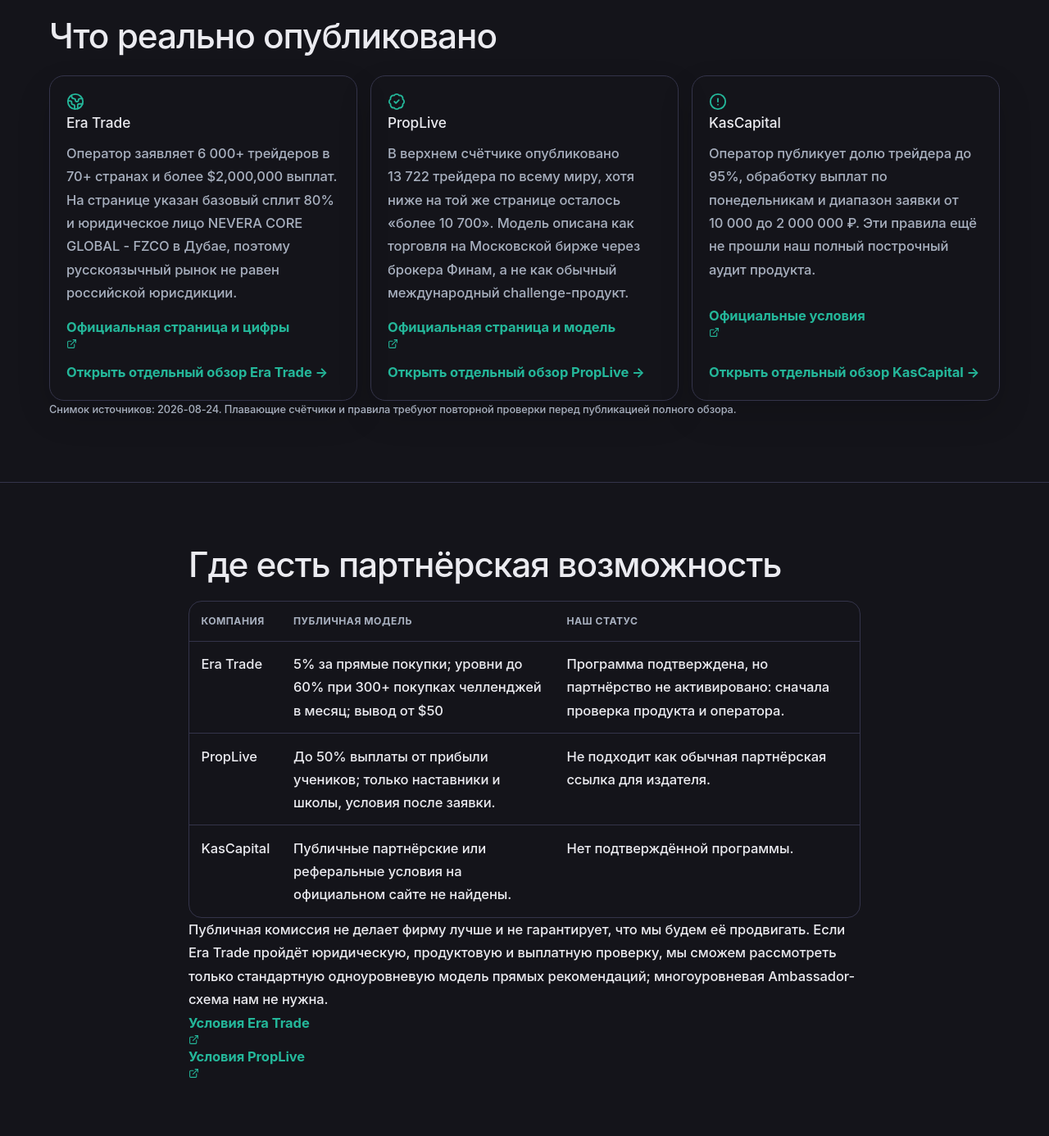
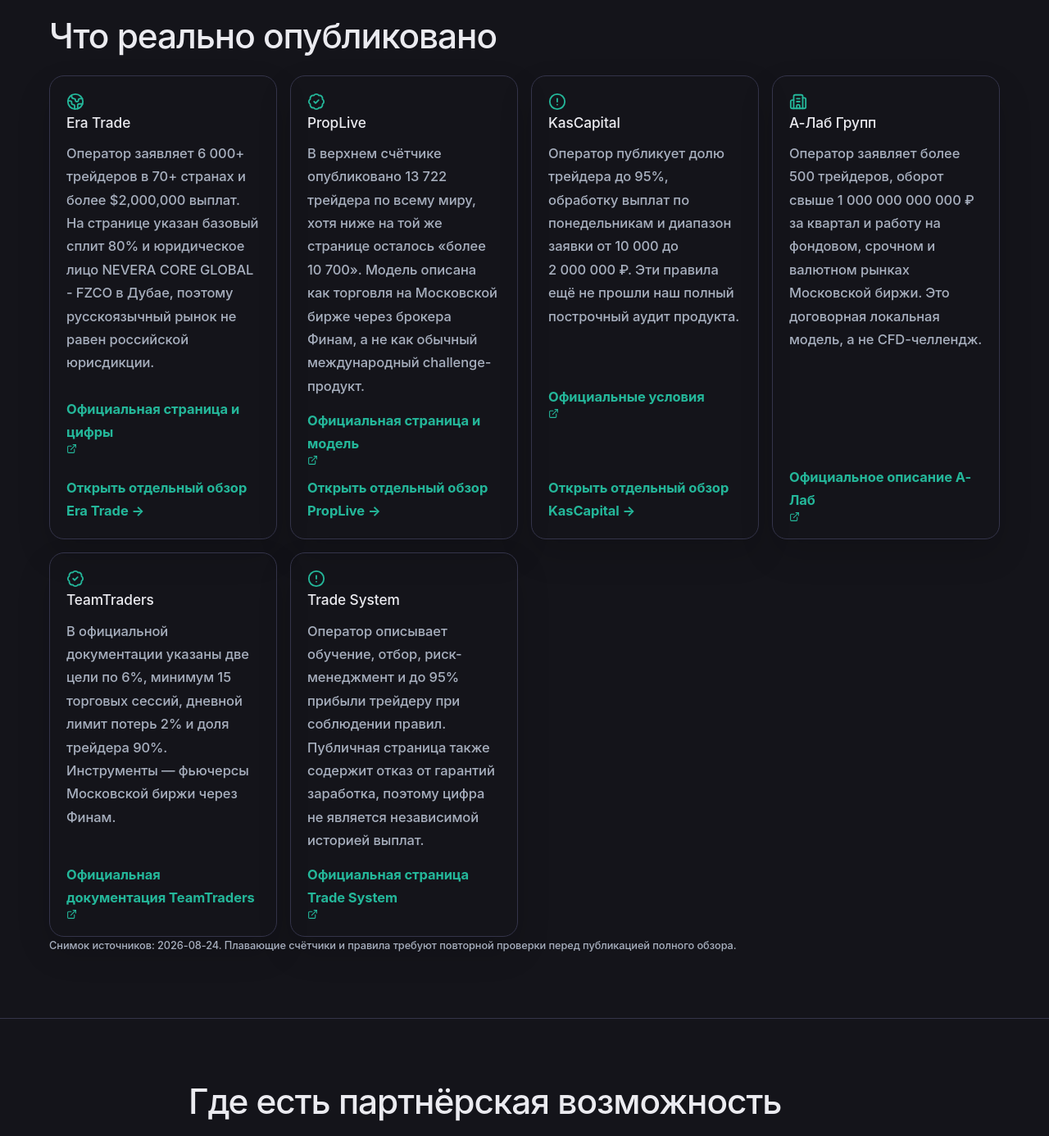
Before and after one commit to Vilmanis99/tradersfund, a Next.js app: page /ru/rossiyskie-prop-kompanii in a window 1280 px wide. Shown: the part 979-2365 px from the top of the page at 82% size. Built offline with nearby package versions, Linux system fonts and the light colour scheme; no server answers.

Commit message:
Expand Russian local prop research

```diff
--- a/app/ru/obzor-kascapital/page.tsx
+++ b/app/ru/obzor-kascapital/page.tsx
@@ -143,7 +143,7 @@
               </article>
             ))}
           </div>
-          <p className="ru-source-line">Другие локальные исследования: <Link href="/ru/rossiyskie-prop-kompanii">Era Trade, PropLive и KasCapital</Link>; отдельный обзор <Link href="/ru/obzor-eratrade">Era Trade</Link>.</p>
+          <p className="ru-source-line">Другие локальные исследования: <Link href="/ru/rossiyskie-prop-kompanii">шесть российских моделей</Link>; отдельный обзор <Link href="/ru/obzor-eratrade">Era Trade</Link>.</p>
         </div>
       </section>
 
--- a/app/ru/otzyvy-prop-firm/page.tsx
+++ b/app/ru/otzyvy-prop-firm/page.tsx
@@ -107,7 +107,7 @@
       <section className="ru-section">
         <div className="ru-shell ru-content">
           <h2>Русские локальные кейсы и глобальные обзоры</h2>
-          <p>Локальные модели полезны для понимания рублёвых выплат и рынка, но сравнивать их с глобальными CFD-продуктами напрямую нельзя. Откройте <Link href="/ru/rossiyskie-prop-kompanii">исследование Era Trade, PropLive и KasCapital</Link>, а затем сопоставьте его с русскими обзорами глобальных фирм.</p>
+          <p>Локальные модели полезны для понимания рублёвых выплат и рынка, но сравнивать их с глобальными CFD-продуктами напрямую нельзя. Откройте <Link href="/ru/rossiyskie-prop-kompanii">исследование шести российских моделей: Era Trade, PropLive, KasCapital, А-Лаб, TeamTraders и Trade System</Link>, а затем сопоставьте его с русскими обзорами глобальных фирм.</p>
           <div className="ru-actions"><Link href="/ru/obzor-proplive" className="btn-outline">PropLive</Link><Link href="/ru/obzor-eratrade" className="btn-outline">Era Trade</Link><Link href="/ru/obzor-kascapital" className="btn-outline">KasCapital</Link></div>
         </div>
       </section>
--- a/app/ru/page.tsx
+++ b/app/ru/page.tsx
@@ -164,8 +164,8 @@
             <article className="ru-card">
               <Building2 size={22} color="var(--accent-light)" aria-hidden="true" />
               <h3>Российские проп-компании</h3>
-              <p className="ru-muted">Era Trade, PropLive и KasCapital: проверяемые цифры, различия моделей и публичный статус партнёрских программ без выдачи списка за рекомендацию.</p>
-              <Link className="ru-card-link" href="/ru/rossiyskie-prop-kompanii">Посмотреть 3 примера →</Link>
+                <p className="ru-muted">Era Trade, PropLive, KasCapital, А-Лаб, TeamTraders и Trade System: проверяемые цифры, различия моделей и публичный статус партнёрских программ без выдачи списка за рекомендацию.</p>
+                <Link className="ru-card-link" href="/ru/rossiyskie-prop-kompanii">Посмотреть 6 примеров →</Link>
             </article>
             <article className="ru-card">
               <ShieldAlert size={22} color="var(--accent-light)" aria-hidden="true" />
--- a/app/ru/rossiyskie-prop-kompanii/page.tsx
+++ b/app/ru/rossiyskie-prop-kompanii/page.tsx
@@ -6,8 +6,8 @@
 import marketEvidence from '@/content/data/russian-market-evidence.json'
 
 const PATH = '/ru/rossiyskie-prop-kompanii'
-const TITLE = 'Российские проп-компании: 3 реальных примера (2026)'
-const DESCRIPTION = 'Era Trade, PropLive и KasCapital: реальные цифры, модели работы и статус партнёрских программ. Проверка источников от 24 августа 2026 года.'
+const TITLE = 'Российские проп-компании: 6 реальных примеров (2026)'
+const DESCRIPTION = '6 российских проп-компаний: Era Trade, PropLive, KasCapital, А-Лаб, TeamTraders и Trade System. Модели, выплаты и партнёрские условия по официальным источникам.'
 
 export const metadata: Metadata = {
   title: { absolute: TITLE },
@@ -45,15 +45,21 @@
 const propLiveAffiliate = affiliateFor('PropLive')
 const kasCapital = signalFor('KasCapital')
 const kasAffiliate = affiliateFor('KasCapital')
+const aLab = signalFor('А-Лаб Групп')
+const aLabAffiliate = affiliateFor('А-Лаб Групп')
+const teamTraders = signalFor('TeamTraders')
+const teamTradersAffiliate = affiliateFor('TeamTraders')
+const tradeSystem = signalFor('Trade System')
+const tradeSystemAffiliate = affiliateFor('Trade System')
 
 const faqs: RussianFaqItem[] = [
   {
     q: 'Это рейтинг российских проп-компаний?',
-    a: 'Нет. Это проверка трёх реальных примеров и публичных коммерческих условий на конкретную дату. Ни одна из компаний пока не прошла наш полный захват продуктовых цен, правил, юридических документов и истории выплат, поэтому порядок не является рекомендацией.',
+    a: 'Нет. Это проверка шести реальных примеров и публичных коммерческих условий на конкретную дату. Ни одна из компаний пока не прошла наш полный захват продуктовых цен, правил, юридических документов и истории выплат, поэтому порядок не является рекомендацией.',
   },
   {
     q: 'Есть ли у российских проп-компаний партнёрские программы?',
-    a: 'У Era Trade опубликована стандартная партнёрская программа с 5% за прямые покупки и уровнями до 60%. PropLive предлагает договорную модель наставникам и школам с долей до 50% от прибыли учеников. На сайте KasCapital публичных партнёрских или реферальных условий при проверке не найдено.',
+    a: 'У Era Trade опубликована стандартная партнёрская программа с 5% за прямые покупки и уровнями до 60%. PropLive предлагает договорную модель наставникам и школам с долей до 50% от прибыли учеников. На проверенных страницах KasCapital, А-Лаб, TeamTraders и Trade System обычные публичные affiliate-условия не найдены.',
   },
   {
     q: 'Почему русскоязычному трейдеру всё равно сравнивать глобальные фирмы?',
@@ -96,14 +102,14 @@
         <div className="ru-shell">
           <div className="ru-breadcrumb"><Link href="/ru">Русская версия</Link> / Российские компании</div>
           <div className="ru-eyebrow"><Building2 size={14} aria-hidden="true" /> Проверка, а не рекомендация</div>
-          <h1>Российские проп-компании в 2026 году: 3 проверяемых примера</h1>
+          <h1>Российские проп-компании в 2026 году: 6 проверяемых примеров</h1>
           <p className="ru-lead">
             Запрос «проп компании для трейдеров в России» существует, но под одним названием скрываются
             разные модели: международный онлайн-челлендж, реальная торговля на Московской бирже и локальная
             проп-инфраструктура. Ниже — только то, что удалось подтвердить на официальных страницах.
           </p>
           <div className="ru-actions">
-            <Link href="#tri-kompanii" className="btn-primary btn-glow">Сравнить 3 примера <ArrowRight size={15} aria-hidden="true" /></Link>
+            <Link href="#tri-kompanii" className="btn-primary btn-glow">Сравнить 6 примеров <ArrowRight size={15} aria-hidden="true" /></Link>
             <Link href="/ru/luchshie-prop-firmy" className="btn-outline">Глобальные проп-фирмы</Link>
           </div>
         </div>
@@ -155,6 +161,39 @@
               <SourceLink href={kasCapital?.sourceUrl ?? 'https://kascapital.io/'}>Официальные условия</SourceLink>
               <Link href="/ru/obzor-kascapital" className="ru-card-link">Открыть отдельный обзор KasCapital →</Link>
             </article>
+
+            <article className="ru-card">
+              <Building2 size={22} color="var(--accent-light)" aria-hidden="true" />
+              <h3>А-Лаб Групп</h3>
+              <p className="ru-muted">
+                Оператор заявляет более {Number(aLab?.claims.traders).toLocaleString('ru-RU')} трейдеров, оборот свыше{' '}
+                {Number(aLab?.claims.quarterlyTurnoverRubClaimed).toLocaleString('ru-RU')} ₽ за квартал и работу на фондовом,
+                срочном и валютном рынках Московской биржи. Это договорная локальная модель, а не CFD-челлендж.
+              </p>
+              <SourceLink href={aLab?.sourceUrl ?? 'https://www.a-lab.name/'}>Официальное описание А-Лаб</SourceLink>
+            </article>
+
+            <article className="ru-card">
+              <BadgeCheck size={22} color="var(--accent-light)" aria-hidden="true" />
+              <h3>TeamTraders</h3>
+              <p className="ru-muted">
+                В официальной документации указаны две цели по {teamTraders?.claims.stageProfitPct}%, минимум{' '}
+                {teamTraders?.claims.minimumTradingSessions} торговых сессий, дневной лимит потерь {teamTraders?.claims.dailyLossLimitPct}%
+                и доля трейдера {teamTraders?.claims.profitSharePct}%. Инструменты — фьючерсы Московской биржи через Финам.
+              </p>
+              <SourceLink href={teamTraders?.sourceUrl ?? 'https://teamtraders.ru/docs/'}>Официальная документация TeamTraders</SourceLink>
+            </article>
+
+            <article className="ru-card">
+              <CircleAlert size={22} color="var(--accent-light)" aria-hidden="true" />
+              <h3>Trade System</h3>
+              <p className="ru-muted">
+                Оператор описывает обучение, отбор, риск-менеджмент и до {tradeSystem?.claims.maximumProfitSharePct}% прибыли трейдеру
+                при соблюдении правил. Публичная страница также содержит отказ от гарантий заработка, поэтому цифра не является
+                независимой историей выплат.
+              </p>
+              <SourceLink href={tradeSystem?.sourceUrl ?? 'https://tsystem.pro/'}>Официальная страница Trade System</SourceLink>
+            </article>
           </div>
           <p className="ru-source-line">Снимок источников: {marketEvidence.capturedAt}. Плавающие счётчики и правила требуют повторной проверки перед публикацией полного обзора.</p>
         </div>
@@ -183,6 +222,21 @@
                   <td>KasCapital</td>
                   <td>Публичные партнёрские или реферальные условия на официальном сайте не найдены.</td>
                   <td>{kasAffiliate?.status === 'not-found' ? 'Нет подтверждённой программы.' : 'Требуется повторная проверка.'}</td>
+                </tr>
+                <tr>
+                  <td>А-Лаб Групп</td>
+                  <td>На проверенной официальной странице публичные affiliate-условия не опубликованы.</td>
+                  <td>{aLabAffiliate?.status === 'not-found' ? 'Нет подтверждённой программы.' : 'Требуется повторная проверка.'}</td>
+                </tr>
+                <tr>
+                  <td>TeamTraders</td>
+                  <td>Документация описывает отбор и правила трейдера; обычная публичная affiliate-программа не указана.</td>
+                  <td>{teamTradersAffiliate?.status === 'not-found' ? 'Нет подтверждённой программы.' : 'Требуется повторная проверка.'}</td>
+                </tr>
+                <tr>
+                  <td>Trade System</td>
+                  <td>На проверенной главной странице публичные affiliate-условия не опубликованы.</td>
+                  <td>{tradeSystemAffiliate?.status === 'not-found' ? 'Нет подтверждённой программы.' : 'Требуется повторная проверка.'}</td>
                 </tr>
               </tbody>
             </table>
--- a/content/data/russian-market-evidence.json
+++ b/content/data/russian-market-evidence.json
@@ -81,6 +81,48 @@
         "The operator publishes weekly Monday payout processing and a 10,000 to 2,000,000 RUB request range.",
         "These are operator-published terms and have not yet passed the site's full product capture and review workflow."
       ]
+    },
+    {
+      "operator": "А-Лаб Групп",
+      "sourceUrl": "https://www.a-lab.name/",
+      "claims": {
+        "traders": 500,
+        "quarterlyTurnoverRubClaimed": 1000000000000,
+        "monthlyTradesClaimed": 800000,
+        "singleSessionRecordRub": 12563379,
+        "market": "Московская биржа: фондовый, срочный и валютный рынки"
+      },
+      "notes": [
+        "Все цифры опубликованы оператором; они не являются независимым аудитом оборота, сделок или выплат.",
+        "Оператор описывает договорную работу с собственным капиталом, русскоязычную коммуникацию и расчёты в российских рублях."
+      ]
+    },
+    {
+      "operator": "TeamTraders",
+      "sourceUrl": "https://teamtraders.ru/docs/",
+      "claims": {
+        "stageProfitPct": 6,
+        "minimumTradingSessions": 15,
+        "dailyLossLimitPct": 2,
+        "profitSharePct": 90,
+        "market": "фьючерсы Московской биржи через Финам"
+      },
+      "notes": [
+        "Правила опубликованы в официальной документации; стоимость стажировки и действующий договор требуют проверки перед оплатой.",
+        "Нельзя переносить позиции через ночь по умолчанию; нарушение риск-лимита аннулирует отбор или счёт по опубликованным правилам."
+      ]
+    },
+    {
+      "operator": "Trade System",
+      "sourceUrl": "https://tsystem.pro/",
+      "claims": {
+        "maximumProfitSharePct": 95,
+        "market": "Московская биржа"
+      },
+      "notes": [
+        "Оператор описывает обучение, отбор, риск-менеджмент и выплаты до 95%; условия нужно читать в действующем пользовательском соглашении.",
+        "Публичные страницы содержат отказ от гарантий заработка и не являются независимой историей выплат."
+      ]
     }
   ],
   "affiliatePrograms": [
@@ -115,6 +157,30 @@
       "notes": [
         "No public affiliate or referral terms were found on the official site in the 2026-08-24 check."
       ]
+    },
+    {
+      "operator": "А-Лаб Групп",
+      "status": "not-found",
+      "sourceUrl": "https://www.a-lab.name/",
+      "notes": [
+        "No public affiliate or referral terms were found on the reviewed official page in the 2026-08-24 check."
+      ]
+    },
+    {
+      "operator": "TeamTraders",
+      "status": "not-found",
+      "sourceUrl": "https://teamtraders.ru/docs/",
+      "notes": [
+        "The reviewed official documentation describes trader rules and does not publish an ordinary content-affiliate programme."
+      ]
+    },
+    {
+      "operator": "Trade System",
+      "status": "not-found",
+      "sourceUrl": "https://tsystem.pro/",
+      "notes": [
+        "No public affiliate or referral terms were found on the reviewed official page in the 2026-08-24 check."
+      ]
     }
   ],
   "firmAccess": [
```
Also changed, not shown: scripts/audit-reviews.mjs, scripts/release-crawl.mjs.
